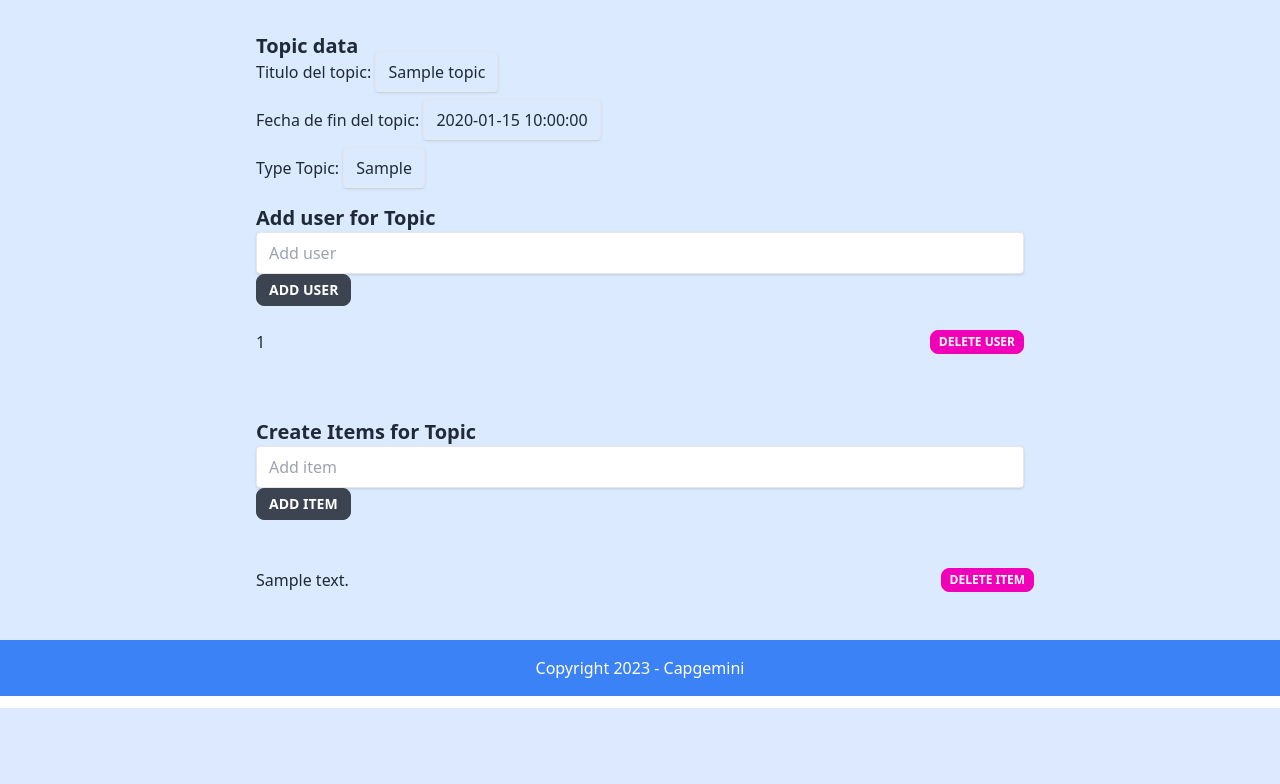
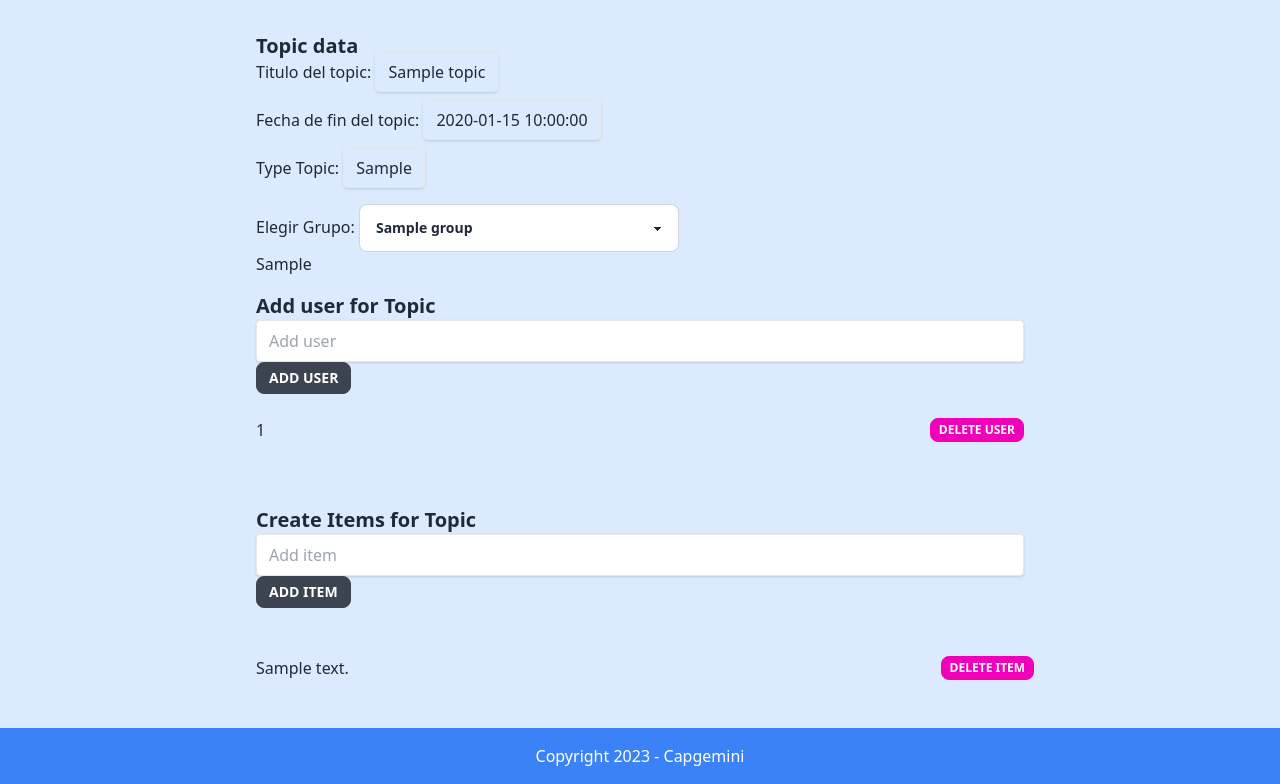
Before and after one commit to ThePhrontistery/alabar-python, a Flask app: template templates/newtopic.html in a window 1280 px wide. Shown: the part 92-876 px from the top of the page. Before the commit the page ends 800 px from the top, so only its background shows below. Run offline with Flask 3, Linux system fonts and the light colour scheme; the visitor is signed in with stand-in values (Sample User, id 1); tables that the repository leaves empty hold one stand-in row (values such as "Sample post"); the template is opened without the code that fills it: values that come from a table or form of the project are taken from there, most other values are stand-ins (such as "Sample title", 1, 10 or a date in 2020); some libraries are stand-ins or nearby versions; some web fonts are replaced.

Commit message:
lista de grupos sin terminar

```diff
--- a/alabar/data.py
+++ b/alabar/data.py
@@ -2,7 +2,7 @@ import datetime
 import numpy as np
 from sqlalchemy import func, or_
 from session_context import transactional_session
-from .models import Answer, Stat, Topic_answer, Topic_data, Topic_item, User, Topic, Topic_ticket, db
+from .models import Answer, Group, Stat, Topic_answer, Topic_data, Topic_item, User, Topic, Topic_ticket, db
 from sqlalchemy.sql import select
 
 typetopics = [
@@ -363,3 +363,14 @@ def delete_topic_ticket(topic_ticket):
     "Accion de borrado del registro de topic_ticket"
     with transactional_session() as session:
         session.delete(topic_ticket)
+
+def get_groups():
+    #Select todos los grupos
+    return db.session.execute(db.select(Group)).scalars().all()
+
+def get_group_by_id_group(id_group):
+    return db.session.execute(db.select(Group).filter_by(id_group=id_group)).scalar_one()
+
+def get_users_by_id_group(id_group):
+    group = get_group_by_id_group(id_group)
+    return group.users
--- a/templates/newtopic.html
+++ b/templates/newtopic.html
@@ -43,6 +43,23 @@
                     <label class="bg-grey shadow appearance-none border rounded w-full py-2 px-3 mr-4 text-grey-darker">{{topic.type_topic}}</label>
                     <br> </br>
                 </div>
+
+                <div class="form-group">
+                    <label for="group-select">Elegir Grupo:</label>
+                    <select id="group-select" hx-get="{{ url_for('usersgroup') }}" hx-trigger="change" hx-target="#usersgroup-container" name="id_group" class="select select-bordered w-full max-w-xs">
+                        {% for group in groups %}
+                        <option value="{{ group.id_group }}">{{ group.name_group }}</option>
+                        {% endfor %}
+                    </select>
+                </div>
+
+
+
+
+
+                <div id="usersgroup-container">
+                    {% include 'usersgroup.html' %}
+                </div>
                 <div>
                     <h1 class="text-xl font-bold">Add user for Topic</h1>
                     <input type="hidden" name="id_topic" value={{topic.id_topic}}>
--- /dev/null
+++ b/templates/usersgroup.html
@@ -0,0 +1,6 @@
+
+{% for usergroup in usersgroup %}
+<div class="flex mb-4 items-center">
+  <p class="w-full text-grey-darkest">{{ usergroup.id_group}}</p>
+</div>
+{% endfor %}
```
Also changed, not shown: alabar/views.py (+16 -1 lines).
